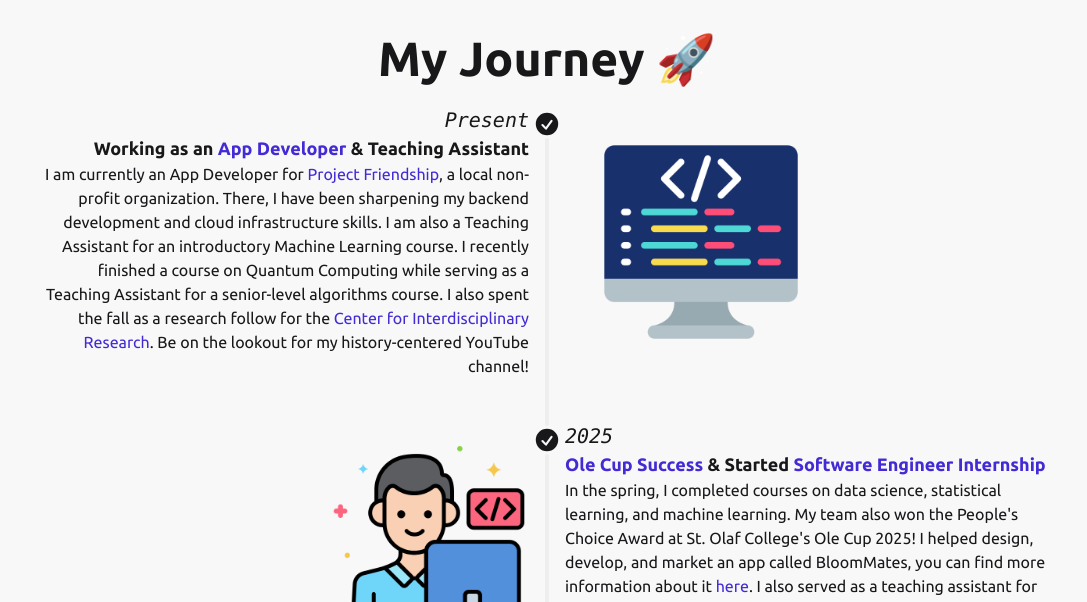
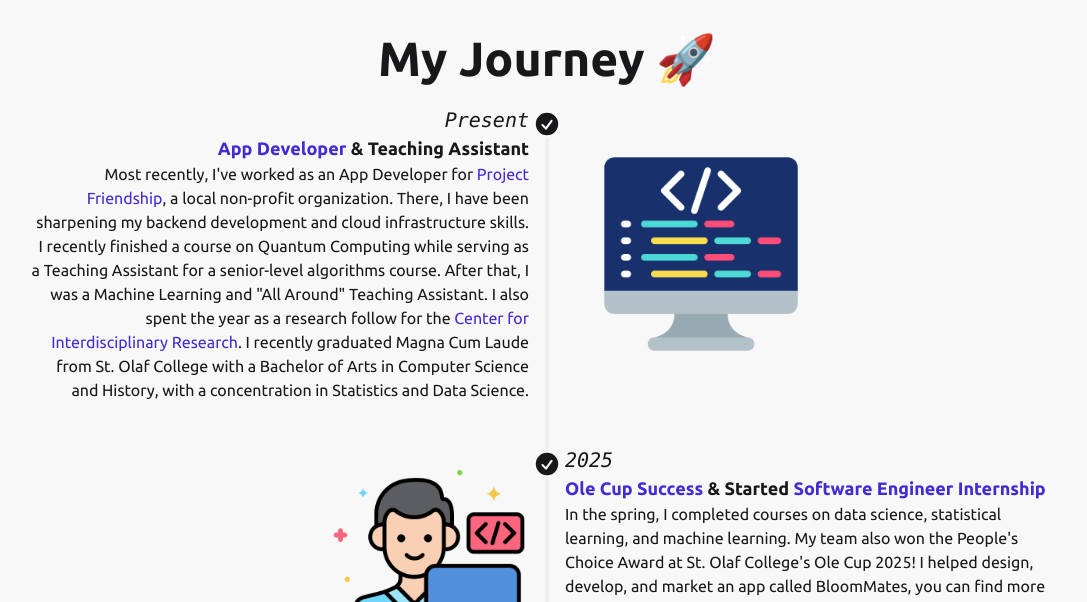
Before and after one commit to VictoryMa8/portfolio-v2, a plain HTML site: page index.html in a window 1280 px wide. Shown: the part 682-1284 px from the top of the page, without its empty margins (93-1180 px from the left). Drawn offline with nearby package versions, Linux system fonts and the light colour scheme.

Commit message:
Updated resume and timeline

```diff
--- a/index.html
+++ b/index.html
@@ -109,7 +109,7 @@
                                 class="bg-primary p-1 rounded-full w-20 transition hover:bg-primary-content ease-in-out"
                                 src="github.png"></a>
                         <a href="projects.html"><button class="h-16 btn btn-primary text-xl">Projects 💾</button></a>
-                        <a href="vma-resume-may-6.pdf" target="_blank"><button
+                        <a href="vma-resume-may-25.pdf" target="_blank"><button
                                 class=" h-16 btn btn-primary text-xl">Resume
                                 📄</button></a>
 
@@ -123,21 +123,22 @@
             <li>
                 <div class="timeline-start mb-10 md:text-end">
                     <time class="font-mono italic text-xl">Present</time>
-                    <div class="text-lg font-black">Working as an <a href="https://www.projectfriendshipmentoring.org/"
+                    <div class="text-lg font-black"><a href="https://www.projectfriendshipmentoring.org/"
                             target="_blank" class="text-primary">App
                             Developer
                         </a> & Teaching Assistant</div>
-                    I am currently an App
+                    Most recently, I've worked as an App
                     Developer
                     for <a href="https://www.projectfriendshipmentoring.org/" target="_blank"
                         class="text-primary">Project Friendship</a>, a local non-profit organization. There, I have been
-                    sharpening my backend development and cloud infrastructure skills. I am also a
-                    Teaching Assistant for an introductory Machine Learning course. I recently
-                    finished a
-                    course on Quantum Computing while serving as a Teaching Assistant for a senior-level algorithms
-                    course. I also spent the fall as a research follow for the <a class="text-primary"
-                        href="https://wp.stolaf.edu/cir/">Center for Interdisciplinary Research</a>. Be on the lookout
-                    for my history-centered YouTube channel!
+                    sharpening my backend development and cloud infrastructure skills. I recently
+                    finished a course on Quantum Computing while serving as a Teaching Assistant for a senior-level
+                    algorithms
+                    course. After that, I was a Machine Learning and "All Around" Teaching Assistant. I also spent the
+                    year as a research follow for the <a class="text-primary" href="https://wp.stolaf.edu/cir/">Center
+                        for Interdisciplinary Research</a>. I recently graduated Magna Cum Laude from St. Olaf College
+                    with a Bachelor
+                    of Arts in Computer Science and History, with a concentration in Statistics and Data Science.
                 </div>
                 <div class="timeline-middle">
                     <svg xmlns="http://www.w3.org/2000/svg" viewBox="0 0 20 20" fill="currentColor" class="h-7 w-7">
```
Also changed, not shown: essays.html (+3 -5 lines), styles/output.css, 2 other files.
